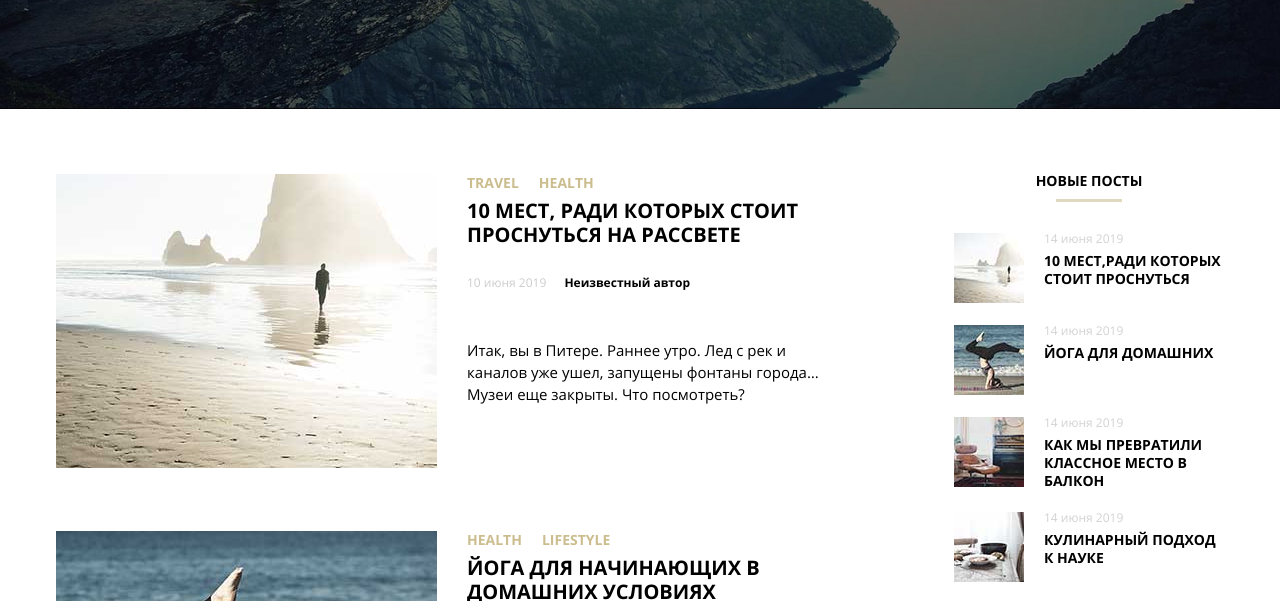
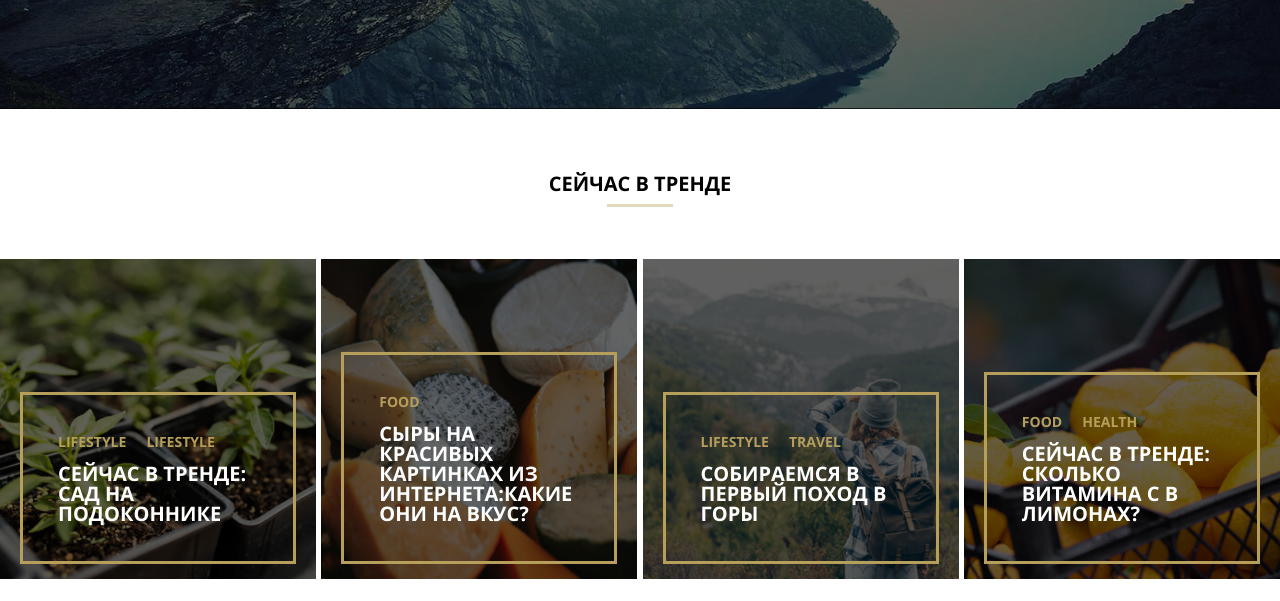
Before and after one commit to Fundaypro/MQ-33-diplom, a plain HTML site: page index.html in a window 1280 px wide. Shown: the part 342-943 px from the top of the page. Drawn offline with Linux system fonts and the light colour scheme; files whose address does not match are found by name.

Commit message:
добавлены тренды

```diff
--- a/index.html
+++ b/index.html
@@ -45,6 +45,86 @@
           <h1 class="header-title">Блог о творчестве, спорте<br> и образе жизни</h1>
         </div>
       </header>
+    <aside class="trends-conteiner">
+      <h3 class="now-in-trends">сейчас в тренде</h3>
+      <div class="trends-list-container">
+        <div class="trend-item"
+          style="background-image: url(src/sources/img/trend1.jpg);">
+          <div class="text-item-comtainer">
+            <ul class="trand-item-tags">
+              <li class="trands-tags-list-item">
+                <a class="trand-tag tag-url" href="#0">
+                  <span class="hover-tag-effect" >lifestyle</span>
+                </a>
+              </li>
+              <li class="trands-tags-list-item">
+                <a class="trand-tag tag-url" href="#0">
+                  <span class="hover-tag-effect" >lifestyle</span>
+                </a>
+              </li>
+            </ul>
+            <h2 class="trand-item-title">
+              <a href="#0" class="trand-title-url">Сейчас в тренде: сад на подоконнике</a>
+            </h2>
+          </div>
+        </div>
+        <div class="trend-item"
+          style="background-image: url(src/sources/img/trend2.jpg);">
+          <div class="text-item-comtainer">
+            <ul class="trand-item-tags">
+              <li class="trands-tags-list-item">
+                <a class="trand-tag tag-url" href="#0">
+                  <span class="hover-tag-effect" >food</span>
+                </a>
+              </li>
+            </ul>
+            <h2 class="trand-item-title">
+              <a href="#0" class="trand-title-url">сыры на красивых картинках из интернета:какие они на вкус?</a>
+            </h2>
+          </div>
+        </div>
+        <div class="trend-item"
+          style="background-image: url(src/sources/img/trend3.jpg);">
+          <div class="text-item-comtainer">
+            <ul class="trand-item-tags">
+              <li class="trands-tags-list-item">
+                <a class="trand-tag tag-url" href="#0">
+                  <span class="hover-tag-effect" >lifestyle</span>
+                </a>
+              </li>
+              <li class="trands-tags-list-item">
+                <a class="trand-tag tag-url" href="#0">
+                  <span class="hover-tag-effect" >travel</span>
+                </a>
+              </li>
+            </ul>
+            <h2 class="trand-item-title">
+              <a href="#0" class="trand-title-url">Собираемся в первый поход в горы</a>
+            </h2>
+          </div>
+        </div>
+        <div class="trend-item"
+          style="background-image: url(src/sources/img/trend4.jpg);">
+          <div class="text-item-comtainer">
+            <ul class="trand-item-tags">
+              <li class="trands-tags-list-item">
+                <a class="trand-tag tag-url" href="#0">
+                  <span class="hover-tag-effect" >food</span>
+                </a>
+              </li>
+              <li class="trands-tags-list-item">
+                <a class="trand-tag tag-url" href="#0">
+                  <span class="hover-tag-effect" >health</span>
+                </a>
+              </li>
+            </ul>
+            <h2 class="trand-item-title">
+              <a href="#0" class="trand-title-url">Сейчас в тренде: сКОЛЬКО ВИТАМИНА c В ЛИМОНАХ?</a>
+            </h2>
+          </div>
+        </div>
+      </div>
+    </aside>
       <div class="content-body">
           <main class="main-posts">
               <div class="posts-list">
--- a/style.css
+++ b/style.css
@@ -7,13 +7,13 @@
   line-height: 1em;
 }
 @font-face {
-   font-family: 'Open-Sans';
+  font-family: "Open-Sans";
   src: url(src/sources/fonts/OpenSans-Regular.woff) format("woff");
   font-weight: 400;
 }
 
 @font-face {
-    font-family: 'Open Sans-Bold';
+  font-family: "Open Sans-Bold";
   src: url(src/sources/fonts/OpenSans-Bold.woff) format("woff");
   font-weight: 700;
 }
@@ -21,7 +21,6 @@
 .page {
   width: 100%;
   min-width: 1200px;
-
 }
 /************hover underline effects*****************/
 /*****menu hover underline effect*****/
@@ -35,7 +34,7 @@
   margin: 0 auto;
 }
 
-  .header-menu-list-item:hover  .menu-list-item-link::after {
+.header-menu-list-item:hover .menu-list-item-link::after {
   border-top: 1px solid white;
 }
 /*****hover underline tags effets *****/
@@ -52,7 +51,6 @@
   height: 1px;
   width: 100%;
   background-color: #ccbd8e;
-
 }
 /**********************
   ********header************
@@ -64,30 +62,29 @@
   background-size: cover;
   background-position: center;
 
-    position:relative;
+  position: relative;
 
   color: white;
-    font-family: 'Open-Sans';
-
-
+  font-family: "Open-Sans";
 }
-  .page-header::after {/*header dark mask*/
-    display:block;
+.page-header::after {
+  /*header dark mask*/
+  display: block;
   position: absolute;
   height: 100%;
   width: 100%;
   left: 0;
   top: 0;
-    right:0;
-    bottom:0;
+  right: 0;
+  bottom: 0;
   margin: 0 auto;
   background-color: #000000;
-    opacity: .6;
+  opacity: 0.6;
   content: "";
   z-index: 2;
 }
 .header-content-container {
-    display:flex;
+  display: flex;
   flex-direction: column;
   align-items: center;
   justify-content: flex-start;
@@ -111,12 +108,9 @@
 }
 .header-logo-container {
   display: inline-block;
-
-
 }
 .header-logo {
   width: 180px;
-
 }
 
 .header-menu {
@@ -124,23 +118,21 @@
   font-size: 13px;
   line-height: 1em;
   color: #ffffff;
-
 }
 
-  .header-menu-list>.header-menu-list-item {
+.header-menu-list > .header-menu-list-item {
   display: inline-block;
   text-transform: uppercase;
   margin-left: 35px;
 }
 
-  .header-menu-list>.header-menu-list-item:first-child {
+.header-menu-list > .header-menu-list-item:first-child {
   margin-left: 0;
 }
 .menu-list-item-link {
   position: relative;
   color: #ffffff;
 }
-
 
 .header-title {
   font-family: "Open Sans-Bold";
@@ -151,7 +143,102 @@
   text-align: center;
   margin: 106px auto 124px;
 }
+/*********************
+*******TRENDS*********
+*********************/
+.trends-conteiner {
+  margin: 65px 0 0 0;
 
+}
+.now-in-trends {
+  font-family: "Open Sans-Bold";
+  font-size: 20px;
+  line-height: 1em;
+  text-transform: uppercase;
+  text-align: center;
+  position: relative;
+  margin-bottom: 65px;
+}
+.now-in-trends::after {
+  content: "";
+  position: absolute;
+  display: inline-block;
+  width: 66px;
+  height: 3px;
+  background-color: #e1d9bd;
+  top: 30px;
+
+  left: 0;
+  right: 0;
+
+  margin: auto;
+}
+.trends-list-container{
+  display: flex;
+  justify-content: space-between;
+}
+.trend-item {
+  position: relative;
+  display: flex;
+  align-items: flex-end;
+  width: 24.7%;
+  height: 320px;
+  padding: 15px 20px;
+  background-size: cover;
+  background-repeat: no-repeat;
+}
+.trend-item::after{
+  display: block;
+  position: absolute;
+  height: 100%;
+  width: 100%;
+  left: 0;
+  top: 0;
+  right: 0;
+  bottom: 0;
+  margin: 0 auto;
+  background-color: #000000;
+  opacity: 0.6;
+  content: "";
+  z-index: 1;
+}
+
+.text-item-comtainer{
+  border: 3px solid #b59f5b;
+  width: 100%;
+  padding: 40px 35px 37px;
+  font-family: "Open Sans-Bold";
+  z-index: 2;
+}
+.trand-item-tags{
+  display: flex;
+}
+.trands-tags-list-item {
+  margin-left: 20px;
+  font-size: 14px;
+  text-transform: uppercase;
+
+}
+.trands-tags-list-item:first-of-type {
+  margin: 0;
+}
+.tag-url{
+  color: #b59f5b;
+}
+.trand-item-title {
+  margin-top: 15px;
+  color: #ffffff;
+  text-transform: uppercase;
+  font-size: 20px;
+}
+.trand-title-url {
+  color: #ffffff;
+  text-decoration: none;
+
+}
+.trand-title-url:hover {
+  color: #b59f5b;
+}
 /********************
 *******content*******
 ********************/
@@ -161,7 +248,6 @@
   padding: 0 16px;
   display: flex;
   flex-direction: row;
-
 }
 /*************posts*****************/
 .main-posts {
@@ -178,11 +264,9 @@
 }
 .post-image-container {
   width: 381px;
-
 }
 .post-img {
   width: 100%;
-
 }
 .post-text {
   font-family: "Open Sans-Bold";
@@ -198,7 +282,7 @@
   color: #ccbd8e;
   font-size: 14px;
   line-height: 14px;
-    margin-right:20px;
+  margin-right: 20px;
   display: inline-block;
   position: relative;
 }
@@ -210,11 +294,10 @@
   margin-top: 9px;
 }
 .post-title-link {
-
-    color: black; ;
+  color: black;
 }
 .post-title-link:hover {
-    color: #ccbd8e; ;
+  color: #ccbd8e;
 }
 .post-date-author {
   font-size: 12px;
@@ -264,8 +347,6 @@
   right: 0;
 
   margin: auto;
-
-
 }
 /************side bar new posts********/
 
@@ -303,7 +384,7 @@
   vertical-align: text-top;
 }
 
-.side-post-title  {
+.side-post-title {
   font-size: 14px;
   line-height: 18px;
   text-transform: uppercase;
@@ -325,7 +406,7 @@ form.search-form {
   border: none;
   outline: none;
   padding: 0 20px;
-    font-family: 'Open-Sans';
+  font-family: "Open-Sans";
   flex: 1;
   background-color: #f4f7f6;
   font-size: 13px;
@@ -360,7 +441,7 @@ form.search-form {
   font-size: 13px;
   height: 50px;
   padding: 0 20px;
-    font-family: 'Open-Sans';
+  font-family: "Open-Sans";
   width: 100%;
   background-color: #f4f7f6;
   margin-bottom: 18px;
@@ -376,7 +457,7 @@ form.search-form {
   color: white;
   background-color: #b59f5b;
   outline: none;
-    font-family: 'Open Sans-Bold';
+  font-family: "Open Sans-Bold";
   text-transform: uppercase;
 }
 
@@ -408,8 +489,6 @@ form.search-form {
   padding: 0 10px;
 }
 
-
-
 .post-tag-link::before {
   content: "";
   position: absolute;
@@ -422,7 +501,7 @@ form.search-form {
   width: 100%;
   border: solid 3px #eeeeee;
 }
-.post-tag-side:hover  .post-tag-link::before {
+.post-tag-side:hover .post-tag-link::before {
   border: solid 3px #b59f5b;
 }
 /******side bar topics********/
@@ -440,7 +519,6 @@ form.search-form {
 
 .topic-list-item-name {
   vertical-align: text-bottom;
-
 }
 .topic-list-item-name {
   color: black;
@@ -484,8 +562,7 @@ form.search-form {
 }
 
 .socials-list {
-
-  display:flex;
+  display: flex;
   justify-content: center;
   align-items: center;
 }
@@ -512,10 +589,10 @@ form.search-form {
 }
 
 .copiright-line {
-    font-family: 'Open-Sans';
+  font-family: "Open-Sans";
   font-size: 12px;
   color: #999999;
-    margin: 75px auto 40px ;
+  margin: 75px auto 40px;
 }
 
 /***************social-link-images****************/
```
Lines whose indentation alone changed are shown as unchanged.
